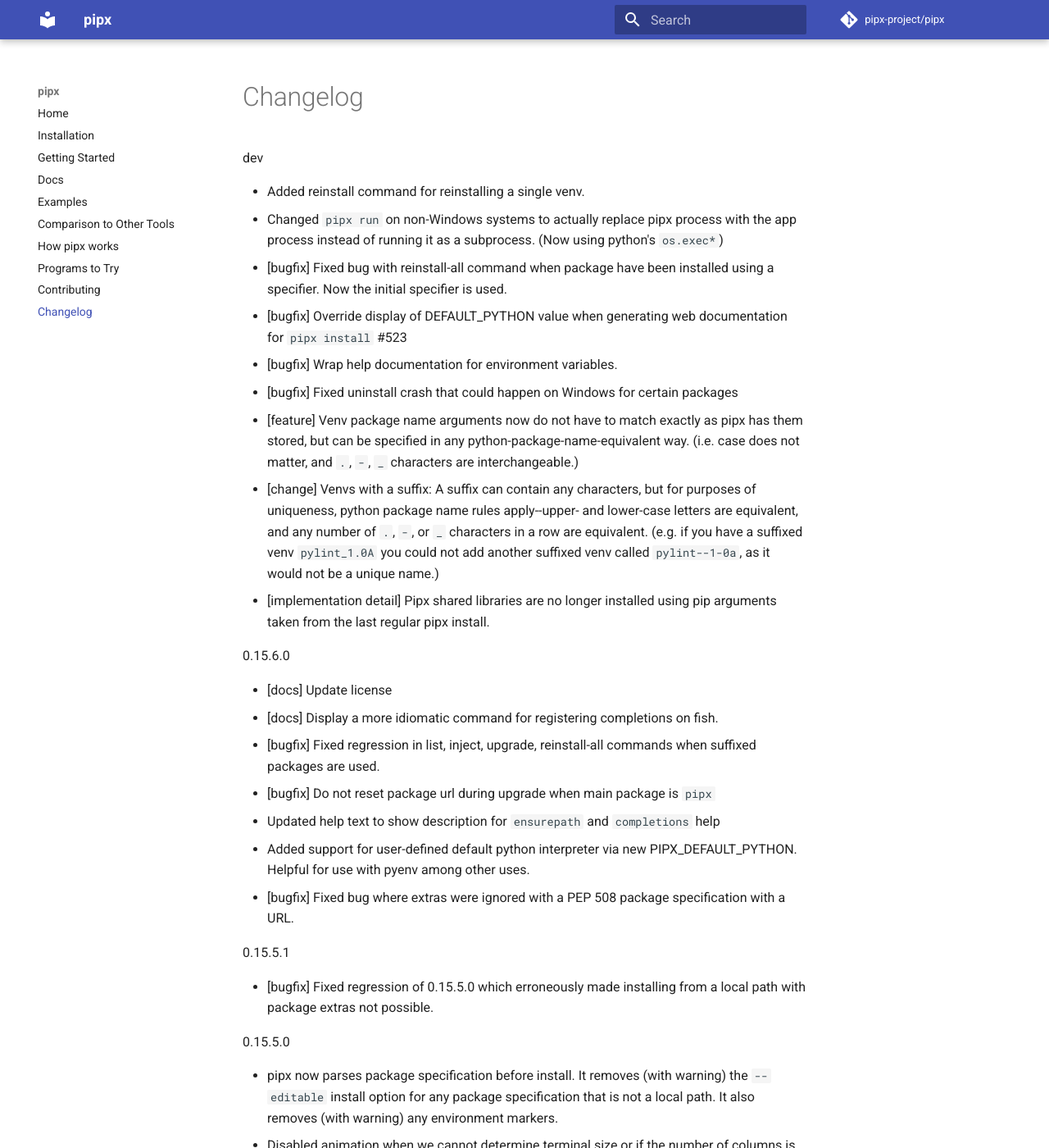
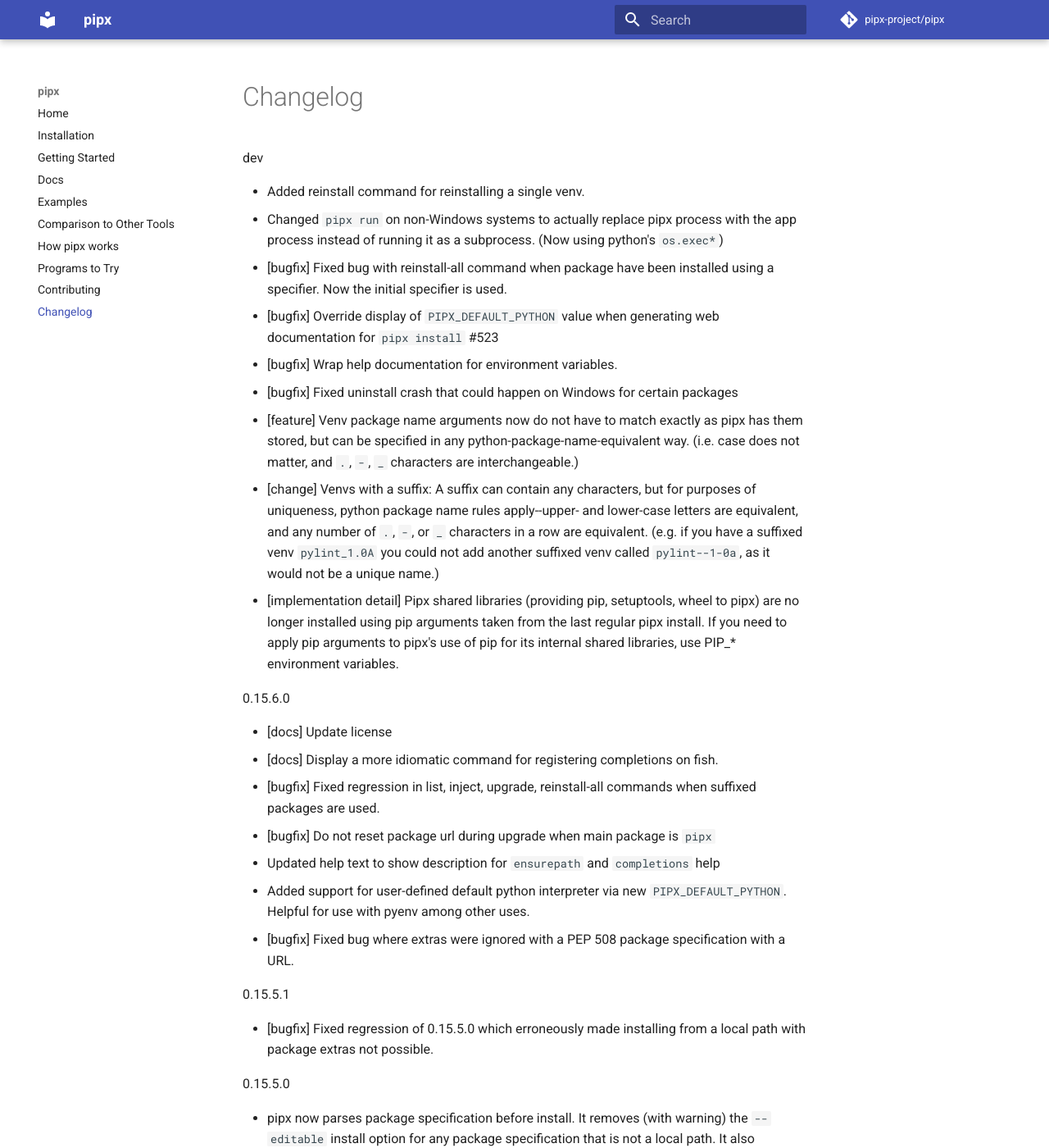
Before and after one commit to pypa/pipx, an MkDocs documentation site: the page built from docs/changelog.md, in a window 1280 px wide and 1400 px high. Shown: the whole window at 82% size. Built offline with MkDocs 1.6.1 and Material for MkDocs 9.7.7, drawn with Linux system fonts in a browser that asks for light colours; comment, search, counter and statistics services are not loaded.

Commit message:
Add more explanation to changelog.

```diff
--- a/docs/changelog.md
+++ b/docs/changelog.md
@@ -3,12 +3,12 @@
 - Added reinstall command for reinstalling a single venv.
 - Changed `pipx run` on non-Windows systems to actually replace pipx process with the app process instead of running it as a subprocess.  (Now using python's `os.exec*`)
 - [bugfix] Fixed bug with reinstall-all command when package have been installed using a specifier. Now the initial specifier is used.
-- [bugfix] Override display of DEFAULT_PYTHON value when generating web documentation for `pipx install` #523
+- [bugfix] Override display of `PIPX_DEFAULT_PYTHON` value when generating web documentation for `pipx install` #523
 - [bugfix] Wrap help documentation for environment variables.
 - [bugfix] Fixed uninstall crash that could happen on Windows for certain packages
 - [feature] Venv package name arguments now do not have to match exactly as pipx has them stored, but can be specified in any python-package-name-equivalent way. (i.e. case does not matter, and `.`, `-`, `_` characters are interchangeable.)
 - [change] Venvs with a suffix: A suffix can contain any characters, but for purposes of uniqueness, python package name rules apply--upper- and lower-case letters are equivalent, and any number of `.`, `-`, or `_` characters in a row are equivalent.  (e.g. if you have a suffixed venv `pylint_1.0A` you could not add another suffixed venv called `pylint--1-0a`, as it would not be a unique name.)
-- [implementation detail] Pipx shared libraries are no longer installed using pip arguments taken from the last regular pipx install.
+- [implementation detail] Pipx shared libraries (providing pip, setuptools, wheel to pipx) are no longer installed using pip arguments taken from the last regular pipx install.  If you need to apply pip arguments to pipx's use of pip for its internal shared libraries, use PIP_\* environment variables.
 
 0.15.6.0
 
@@ -17,7 +17,7 @@
 - [bugfix] Fixed regression in list, inject, upgrade, reinstall-all commands when suffixed packages are used.
 - [bugfix] Do not reset package url during upgrade when main package is `pipx`
 - Updated help text to show description for `ensurepath` and `completions` help
-- Added support for user-defined default python interpreter via new PIPX_DEFAULT_PYTHON.  Helpful for use with pyenv among other uses.
+- Added support for user-defined default python interpreter via new `PIPX_DEFAULT_PYTHON`.  Helpful for use with pyenv among other uses.
 - [bugfix] Fixed bug where extras were ignored with a PEP 508 package specification with a URL.
 
 0.15.5.1
```
